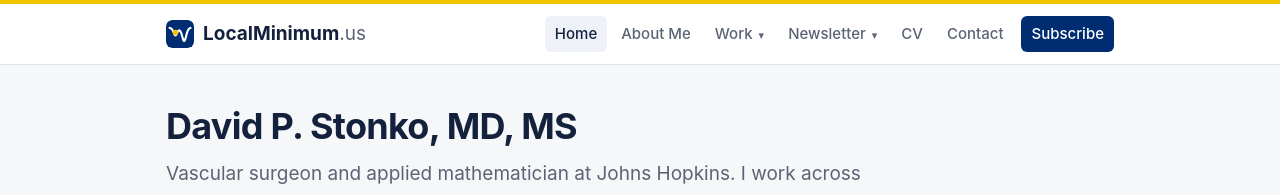
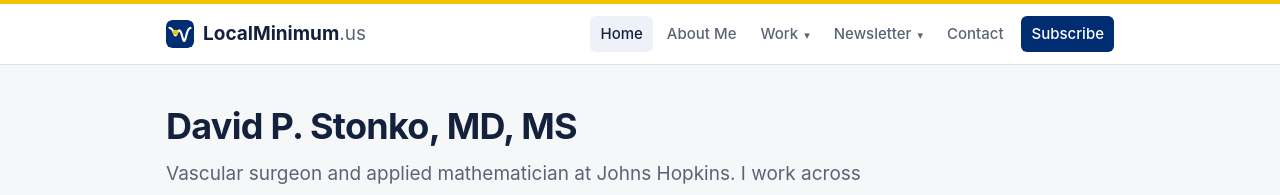
Before and after one commit to davidstonko/ai-surgery, a Jekyll site: the page built from docs/index.html, in a window 1280 px wide. Shown: the top 195 px of the page. Built offline with Jekyll 4.4.1, drawn with Linux system fonts in a browser that asks for light colours.

Commit message:
Nav: remove CV tab (CV stays in footer and About Me)
Co-Authored-By: Claude Opus 5.5 <noreply@anthropic.com>
Claude-Session: https://claude.ai/code/session_01BDrKAJCxKTPz4ekRG56bkN

```diff
--- a/docs/_layouts/default.html
+++ b/docs/_layouts/default.html
@@ -54,7 +54,6 @@
           <a href="{{ '/skills/' | relative_url }}"{% if page.nav == 'skills' %} class="on"{% endif %}>Claude skills</a>
         </div>
       </div>
-      <a href="{{ '/assets/Stonko_CV.pdf' | relative_url }}">CV</a>
       <a href="{{ '/contact/' | relative_url }}"{% if page.nav == 'contact' %} class="on"{% endif %}>Contact</a>
       <a class="join" href="{{ '/subscribe/' | relative_url }}">Subscribe</a>
     </nav>
```
